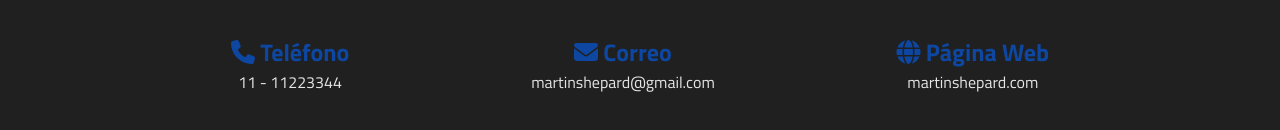
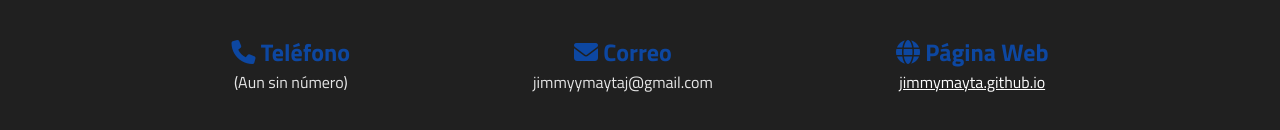
Before and after one commit to jimmymayta/jimmymayta.github.io, a plain HTML site: page index.html in a window 1280 px wide. Shown: the part 2554-2684 px from the top of the page. Drawn offline with Linux system fonts and the light colour scheme.

Commit message:
contacto

```diff
--- a/estilo.css
+++ b/estilo.css
@@ -338,3 +338,7 @@ html{
         display: block;
     }
 }
+
+.link {
+    color: #fff;
+}
--- a/index.html
+++ b/index.html
@@ -243,19 +243,21 @@
                     <h2>
                         <i class="fa-solid fa-phone"></i> Teléfono
                     </h2>
-                    <span class="info-contacto">11 - 11223344</span>
+                    <span class="info-contacto">(Aun sin número)</span>
                 </div>
                 <div class="col">
                     <h2>
                         <i class="fa-solid fa-envelope"></i> Correo
                     </h2>
-                    <span class="info-contacto">martinshepard@gmail.com</span>
+                    <span class="info-contacto">jimmyymaytaj@gmail.com</span>
                 </div>
                 <div class="col">
                     <h2>
                         <i class="fa-solid fa-globe"></i> Página Web
                     </h2>
-                    <span class="info-contacto">martinshepard.com</span>
+                    <span class="info-contacto">
+                        <a class="link" href="https://jimmymayta.github.io">jimmymayta.github.io</a>
+                    </span>
                 </div>
             </div>
         </div>
```
